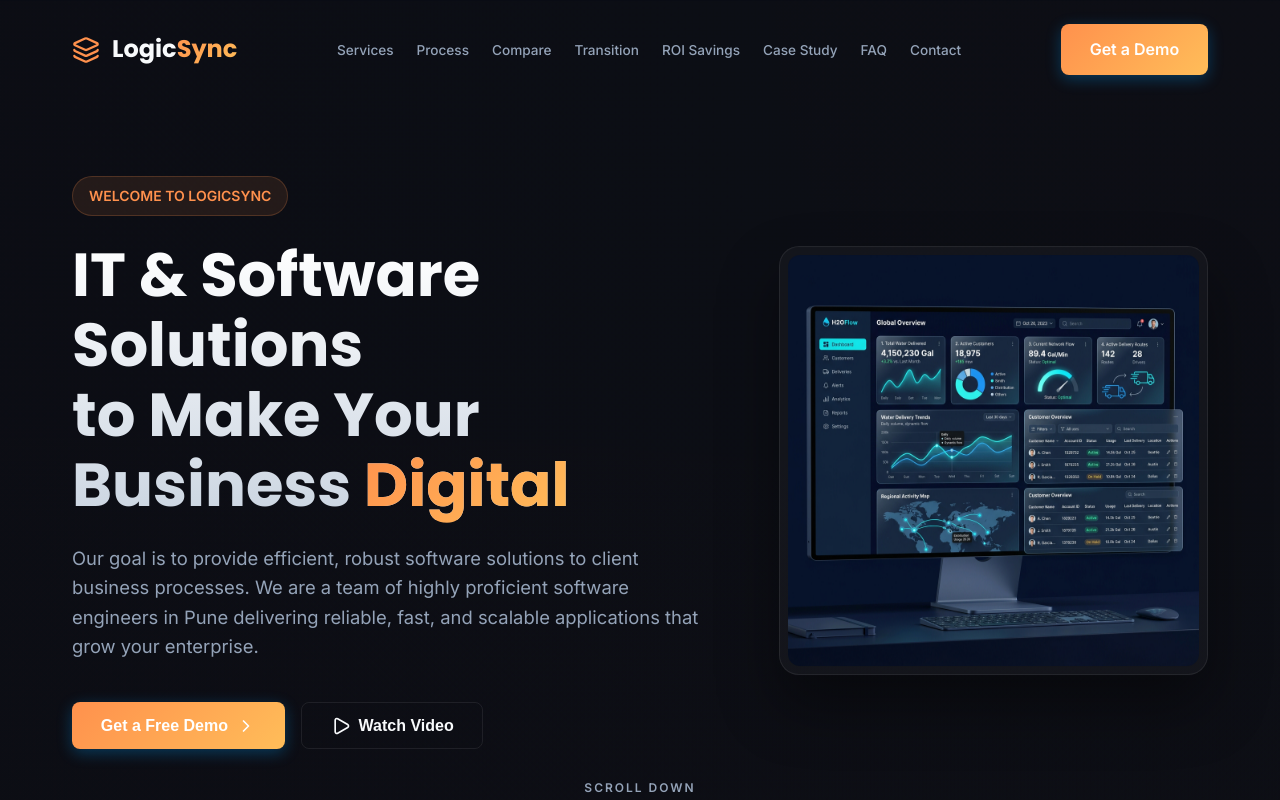
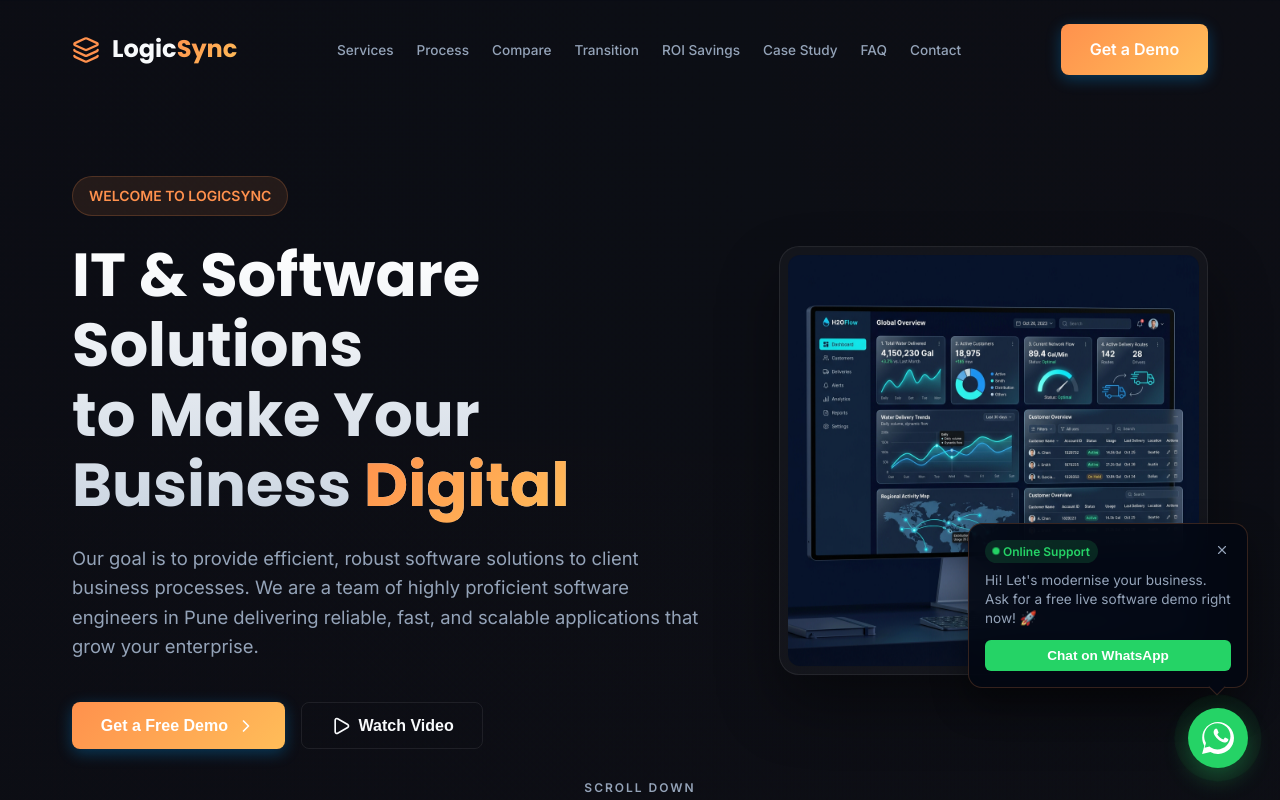
Before and after one commit to AtharvaKalhatkar/LogicSync-pvt-ltd, a React (Vite) app: page / in a window 1280 px wide. Shown: the top 800 px of the page. Built offline with nearby package versions, Linux system fonts and the light colour scheme.

Commit message:
Remove TechNikhs footer credit and integrate custom glowing floating interactive WhatsApp chat support widget

```diff
--- a/src/App.jsx
+++ b/src/App.jsx
@@ -11,6 +11,7 @@
 import Faq from './components/Faq';
 import Contact from './components/Contact';
 import Footer from './components/Footer';
+import WhatsAppWidget from './components/WhatsAppWidget';
 import './App.css';
 
 function App() {
@@ -30,12 +31,10 @@
         <Contact />
       </main>
       <Footer />
+      {/* Floating Interactive WhatsApp Support Widget */}
+      <WhatsAppWidget />
     </div>
   );
 }
 
-
-
-
-
 export default App;
--- a/src/components/Footer.jsx
+++ b/src/components/Footer.jsx
@@ -53,7 +53,7 @@
 
         <div className="footer-bottom">
           <p>&copy; {new Date().getFullYear()} LogicSync Digital. All rights reserved.</p>
-          <p style={{ marginTop: '0.5rem', opacity: 0.5 }}>Designed and Developed by TechNikhs & LogicSync</p>
+          <p style={{ marginTop: '0.5rem', opacity: 0.5 }}>Designed and Developed by LogicSync</p>
         </div>
       </div>
     </footer>
--- /dev/null
+++ b/src/components/WhatsAppWidget.jsx
@@ -0,0 +1,51 @@
+import React, { useState, useEffect } from 'react';
+import { X } from 'lucide-react';
+import '../styles/components.css';
+
+const WhatsAppWidget = () => {
+  const [showTooltip, setShowTooltip] = useState(false);
+
+  useEffect(() => {
+    // Show tooltip after 4 seconds of page load to gently prompt the user
+    const timer = setTimeout(() => {
+      setShowTooltip(true);
+    }, 4000);
+    return () => clearTimeout(timer);
+  }, []);
+
+  const handleWhatsAppRedirect = () => {
+    const phoneNumber = "918390768833";
+    const message = encodeURIComponent("Hi LogicSync! I visited your website and would love to get a free software demo or discuss modernizing my business operations.");
+    window.open(`https://wa.me/${phoneNumber}?text=${message}`, '_blank');
+  };
+
+  return (
+    <div className="whatsapp-widget-container">
+      {showTooltip && (
+        <div className="whatsapp-tooltip glass animate-fade-in">
+          <div className="whatsapp-tooltip-header">
+            <span className="tooltip-badge">Online Support</span>
+            <button className="tooltip-close" onClick={(e) => { e.stopPropagation(); setShowTooltip(false); }} aria-label="Close tooltip">
+              <X size={14} />
+            </button>
+          </div>
+          <p className="tooltip-message">
+            Hi! Let's modernise your business. Ask for a free live software demo right now! 🚀
+          </p>
+          <button className="tooltip-btn" onClick={handleWhatsAppRedirect}>
+            Chat on WhatsApp
+          </button>
+          <div className="tooltip-arrow"></div>
+        </div>
+      )}
+
+      <button className="whatsapp-float-btn" onClick={handleWhatsAppRedirect} aria-label="Chat on WhatsApp">
+        <svg viewBox="0 0 24 24" className="whatsapp-icon-svg" fill="currentColor">
+          <path d="M.057 24l1.687-6.163c-1.041-1.804-1.588-3.849-1.587-5.946C.06 5.348 5.397.01 12.008.01c3.202.001 6.212 1.246 8.477 3.514 2.266 2.268 3.507 5.28 3.505 8.484-.004 6.657-5.34 11.997-11.953 11.997-2.005-.001-3.973-.504-5.714-1.466L0 24zm6.59-4.846c1.6.95 3.188 1.449 4.825 1.451 5.436 0 9.86-4.42 9.863-9.864.001-2.63-1.019-5.101-2.875-6.958-1.856-1.856-4.327-2.875-6.96-2.877-5.442 0-9.866 4.42-9.869 9.865-.001 1.748.461 3.454 1.336 4.965l-.983 3.586 3.673-.968zm12.873-6.52c-.27-.136-1.602-.79-1.85-.882-.249-.093-.43-.138-.612.136-.182.274-.702.882-.861 1.066-.158.183-.317.206-.587.07-.27-.135-1.14-.42-2.172-1.34-1.03-.92-1.724-2.05-1.852-2.253-.127-.203-.014-.313.12-.447.12-.121.27-.315.405-.472.135-.157.18-.27.27-.45.09-.18.045-.337-.022-.473-.068-.136-.612-1.474-.838-2.02-.22-.53-.443-.457-.612-.466-.158-.008-.339-.01-.52-.01-.18 0-.475.067-.723.337-.249.27-.95.928-.95 2.264s.972 2.628 1.107 2.81c.135.183 1.913 2.922 4.636 4.101.648.28 1.153.447 1.547.572.651.207 1.243.178 1.711.108.522-.078 1.602-.656 1.828-1.282.226-.627.226-1.164.158-1.282-.067-.118-.248-.182-.518-.318z"/>
+        </svg>
+      </button>
+    </div>
+  );
+};
+
+export default WhatsAppWidget;
--- a/src/styles/components.css
+++ b/src/styles/components.css
@@ -1394,3 +1394,177 @@
     right: 0%;
   }
 }
+
+/* WhatsApp Float Widget Styles */
+.whatsapp-widget-container {
+  position: fixed;
+  bottom: 2rem;
+  right: 2rem;
+  z-index: 9999;
+  display: flex;
+  flex-direction: column;
+  align-items: flex-end;
+}
+
+.whatsapp-float-btn {
+  background-color: #25D366;
+  color: white;
+  width: 60px;
+  height: 60px;
+  border-radius: 50%;
+  display: flex;
+  justify-content: center;
+  align-items: center;
+  box-shadow: 0 10px 25px rgba(37, 211, 102, 0.3);
+  cursor: pointer;
+  transition: all 0.3s cubic-bezier(0.175, 0.885, 0.32, 1.275);
+  border: none;
+  position: relative;
+}
+
+.whatsapp-float-btn::after {
+  content: '';
+  position: absolute;
+  top: 0;
+  left: 0;
+  right: 0;
+  bottom: 0;
+  border-radius: 50%;
+  box-shadow: 0 0 0 0 rgba(37, 211, 102, 0.6);
+  animation: pulse-whatsapp 2s infinite;
+}
+
+@keyframes pulse-whatsapp {
+  0% {
+    transform: scale(0.95);
+    box-shadow: 0 0 0 0 rgba(37, 211, 102, 0.7);
+  }
+  70% {
+    transform: scale(1);
+    box-shadow: 0 0 0 15px rgba(37, 211, 102, 0);
+  }
+  100% {
+    transform: scale(0.95);
+    box-shadow: 0 0 0 0 rgba(37, 211, 102, 0);
+  }
+}
+
+.whatsapp-float-btn:hover {
+  transform: translateY(-5px) scale(1.05);
+  box-shadow: 0 15px 30px rgba(37, 211, 102, 0.4);
+}
+
+.whatsapp-icon-svg {
+  width: 32px;
+  height: 32px;
+}
+
+.whatsapp-tooltip {
+  width: 280px;
+  background: rgba(3, 7, 18, 0.9);
+  backdrop-filter: blur(16px);
+  border: 1px solid rgba(255, 145, 77, 0.2);
+  border-radius: 14px;
+  padding: 1rem;
+  margin-bottom: 1.25rem;
+  box-shadow: 0 15px 35px rgba(0, 0, 0, 0.4);
+  position: relative;
+  transform-origin: bottom right;
+}
+
+.whatsapp-tooltip-header {
+  display: flex;
+  justify-content: space-between;
+  align-items: center;
+  margin-bottom: 0.5rem;
+}
+
+.tooltip-badge {
+  font-size: 0.75rem;
+  background: rgba(37, 211, 102, 0.15);
+  color: #25d366;
+  padding: 2px 8px;
+  border-radius: 50px;
+  font-weight: 600;
+  display: inline-flex;
+  align-items: center;
+  gap: 4px;
+}
+
+.tooltip-badge::before {
+  content: '';
+  width: 6px;
+  height: 6px;
+  background-color: #25d366;
+  border-radius: 50%;
+  display: inline-block;
+  animation: pulse-online 1s infinite alternate;
+}
+
+@keyframes pulse-online {
+  0% { transform: scale(0.8); opacity: 0.5; }
+  100% { transform: scale(1.2); opacity: 1; }
+}
+
+.tooltip-close {
+  background: none;
+  border: none;
+  color: var(--text-secondary);
+  cursor: pointer;
+  padding: 2px;
+}
+
+.tooltip-close:hover {
+  color: var(--text-primary);
+}
+
+.tooltip-message {
+  font-size: 0.85rem;
+  color: var(--text-secondary);
+  line-height: 1.4;
+  margin-bottom: 0.75rem;
+}
+
+.tooltip-btn {
+  background-color: #25D366;
+  color: white;
+  border: none;
+  width: 100%;
+  padding: 0.5rem;
+  border-radius: 6px;
+  font-size: 0.85rem;
+  font-weight: 600;
+  cursor: pointer;
+  transition: var(--transition);
+}
+
+.tooltip-btn:hover {
+  filter: brightness(1.1);
+}
+
+.tooltip-arrow {
+  position: absolute;
+  bottom: -6px;
+  right: 24px;
+  width: 12px;
+  height: 12px;
+  background: #030712;
+  border-right: 1px solid rgba(255, 145, 77, 0.2);
+  border-bottom: 1px solid rgba(255, 145, 77, 0.2);
+  transform: rotate(45deg);
+}
+
+@media (max-width: 768px) {
+  .whatsapp-widget-container {
+    bottom: 1.5rem;
+    right: 1.5rem;
+  }
+  .whatsapp-float-btn {
+    width: 50px;
+    height: 50px;
+  }
+  .whatsapp-icon-svg {
+    width: 26px;
+    height: 26px;
+  }
+}
```
